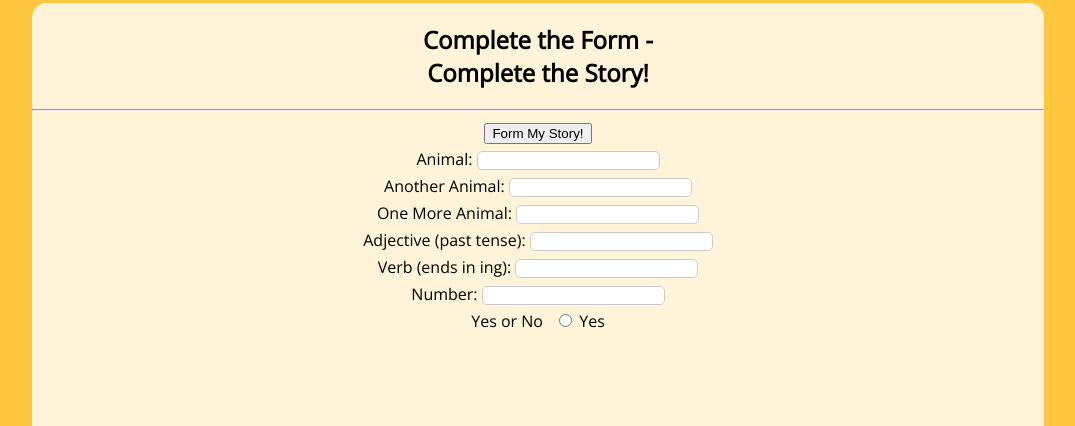
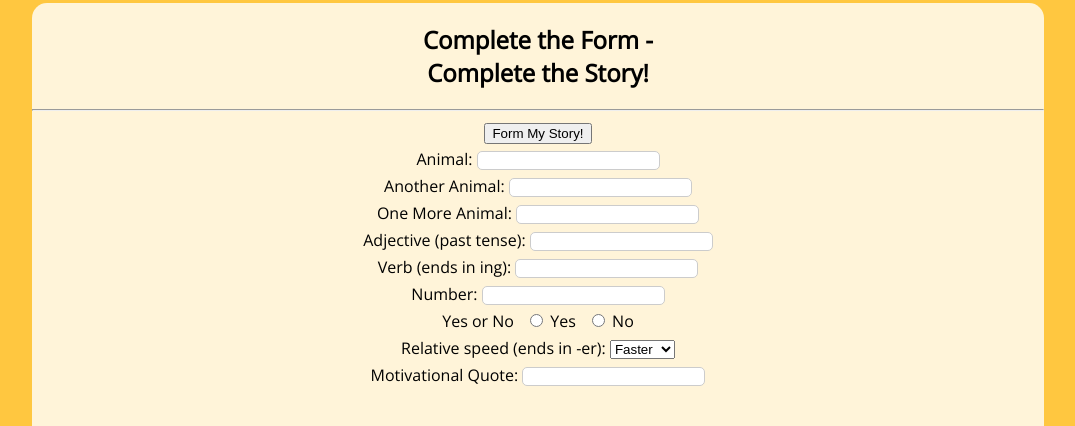
Before and after one commit to tsinat08/formStoryPractice, a plain HTML site: page index.html in a window 1280 px wide. Shown: the part 313-739 px from the top of the page, without its empty margins (102-1177 px from the left). Drawn offline with nearby package versions, Linux system fonts and the light colour scheme.

Commit message:
bugs clean

```diff
--- a/index.html
+++ b/index.html
@@ -38,6 +38,27 @@
         <span>Yes or No</span>
         <input id="yes" type="radio" name="answer" value="yes" required>
         <label for="yes">Yes</label>
+        <input id="no" type="radio" name="answer" value="no">
+        <label for="no">No</label>
+        <br>
+        <label for="speed">Relative speed (ends in -er):</label>
+        <select id="speed" name="speed" required>
+            <option value="faster">Faster</option>
+            <option value="fast">Fast</option>
+            <option value="normal">Normal</option>
+            <option value="slow">Slow</option>
+            <option value="slower">Slower</option>
+        </select>
+        <br>
+        <label for="quote">Motivational Quote:</label>
+        <input id="quote" name="quote" type="text" required list="quote-choices">
+        <datalist id="quote-choices"></datalist>
+        <br>
+        <option value="winner gets ice cream!"></option>
+        <option value="loser also gets ice cream!"></option>
+        <label for="message">Meaningful Message:</label>
+        <textarea id="message" name="message" required rows="8" cols="40"></textarea>
+
     </form>
 
 </section>
```
